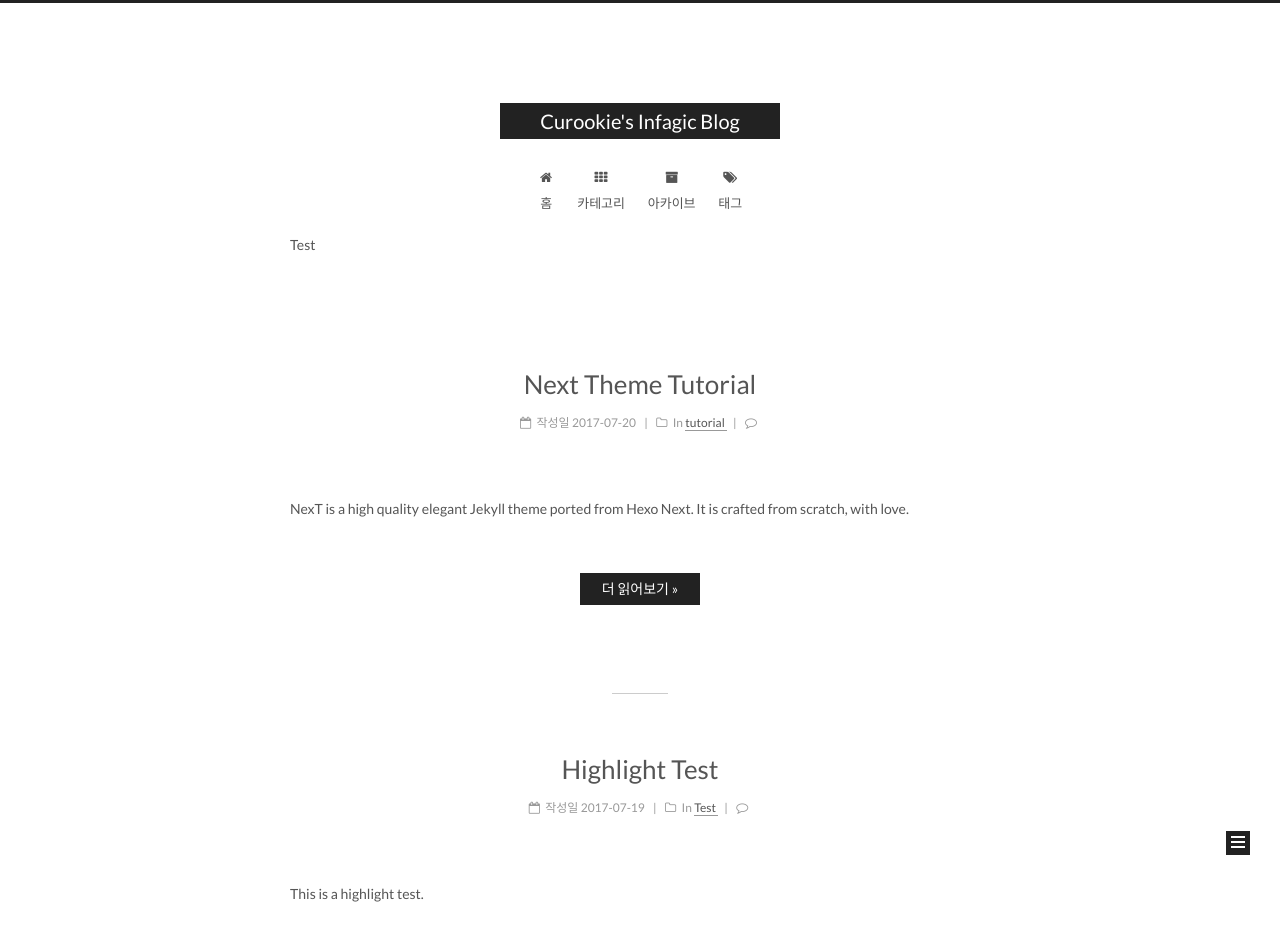
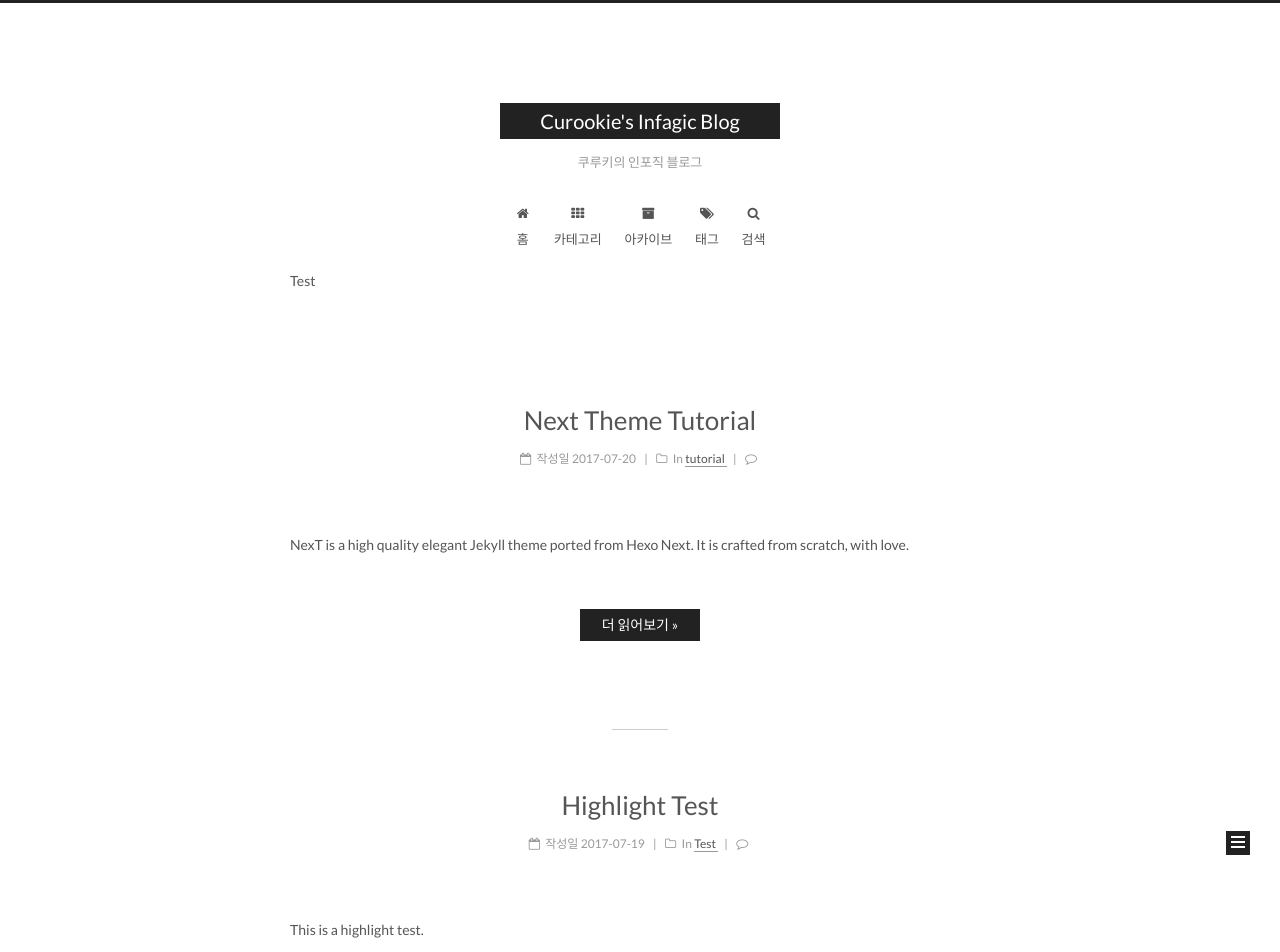
Before and after one commit to Curookie/Curookie.github.io-before, a Jekyll site: the page built from index.html, in a window 1280 px wide. Shown: the top 952 px of the page. Built offline with Jekyll 4.4.1, drawn with Linux system fonts in a browser that asks for light colours; the list of posts is cut into pages by our own code; comment, search, counter and statistics services are not loaded.

Commit message:
edit config
turn on and some text changed

```diff
--- a/_config.yml
+++ b/_config.yml
@@ -5,7 +5,7 @@
 
 # Site
 title: Curookie's Infagic Blog
-subtitle:
+subtitle: 쿠루키의 인포직 블로그
 description: MR Developer, Infagic Smith
 author: JJ WON
 # Support language: de, en, fr-FR, id, ja, ko, pt-BR, pt, ru, zh-Hans, zh-hk, zh-tw
@@ -78,7 +78,7 @@ plugins:
 favicon: /assets/favicon.ico
 
 # Set default keywords (Use a comma to separate)
-keywords: "Jekyll, NexT"
+keywords: "MR Programming, IT"
 
 # Set rss to false to disable feed link.
 # Leave rss as empty to use site's feed link.
@@ -380,7 +380,7 @@ han: false
 # Disqus
 disqus:
   enable: true
-  shortname:
+  shortname: curookie
   count: true
   # hide comments (visitors need to click to load the comments)
   # count need to be false when hide is true
@@ -548,7 +548,7 @@ calendar:
 
 # Algolia Search
 algolia_search:
-  enable: false
+  enable: true
   hits:
     per_page: 10
   labels:
@@ -559,7 +559,7 @@ algolia_search:
 
 # Local search
 local_search:
-  enable: false
+  enable: true
   # if auto, trigger search by changing input
   # if manual, trigger search by pressing enter key or search button
   trigger: auto
```
